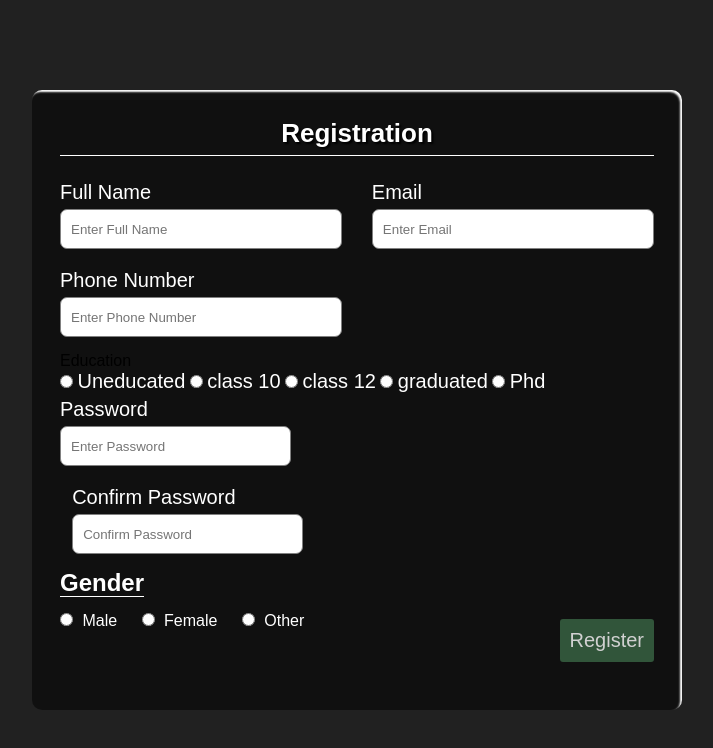
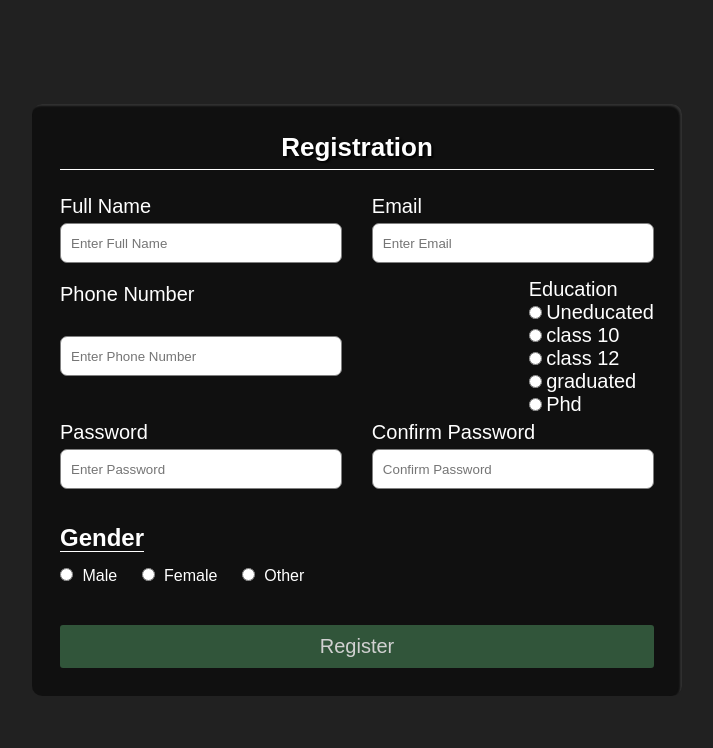
Before and after one commit to ArtificalHuman/innohack, a plain HTML site: page register.html in a window 1280 px wide. Shown: the whole page, without its empty margins (283-996 px from the left). Drawn offline with Linux system fonts and the light colour scheme.

Commit message:
Add files via upload

```diff
--- a/login.css
+++ b/login.css
@@ -21,7 +21,7 @@ body{
     padding: 28px;
     margin: 0 28px;
     border-radius: 10px;
-    box-shadow: inset -2px 2px 2px white;
+    box-shadow: inset -2px 2px 2px #323232;
 }
 
 .form-title{
@@ -68,12 +68,23 @@ body{
     border: 1px solid grey;
     padding: 0 10px;
 }
+/* .education{
+    display: flex;
+    flex-direction: column;
+    flex-wrap: wrap;
+    width: 50%;
+    padding-bottom: 15px;} */
+.education{
+    display: block;
+    float: left;
+}
 .education label{
     width: 95%;
     color: white;
     font-size: 20px;
     font-weight: 400;
     margin: 5px 0;
+
 }
 
 .gender-title{
--- a/register.html
+++ b/register.html
@@ -33,19 +33,18 @@
                     name="phoneNumber"
                     placeholder="Enter Phone Number"/>
           </div>
-          <div class="gender-details-box">
-            <label for="education">Education</label>
           <div class="education">
+            <label for="education">Education</label><br>
             <input type="radio" name="education" id="Uneducated">
-            <label for="Uneducated">Uneducated</label>
+            <label for="Uneducated">Uneducated</label><br>
             <input type="radio" name="education" id="class 10">
-            <label for="class 10">class 10</label>
+            <label for="class 10">class 10</label><br>
             <input type="radio" name="education" id="class 12">
-            <label for="class 12">class 12</label>
+            <label for="class 12">class 12</label><br>
             <input type="radio" name="education" id="graduted">
-            <label for="grdauated">graduated</label>
+            <label for="grdauated">graduated</label><br>
             <input type="radio" name="education" id="Phd">
-            <label for="Phd">Phd</label>
+            <label for="Phd">Phd</label><br>
           </div>
           <div class="user-input-box">
             <label for="password">Password</label>
```
Also changed, not shown: login.html (+37 -0 lines).
